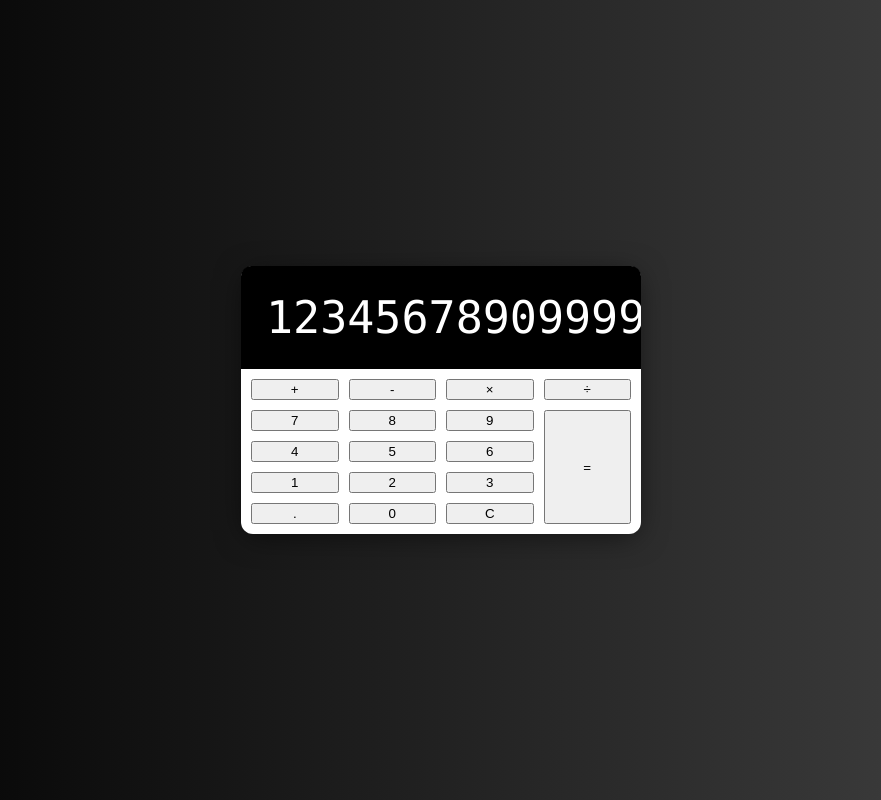
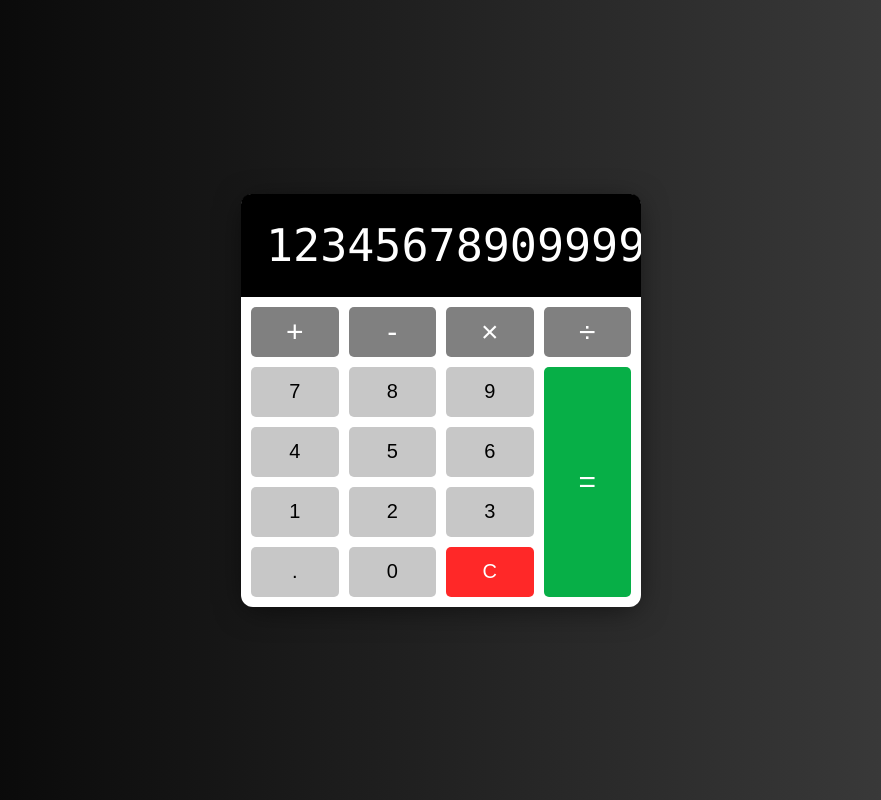
Before and after one commit to lihuang-zheng/basic-calculator, a plain HTML site: page index.html in a window 1280 px wide. Shown: the whole page, without its empty margins (199-1080 px from the left). Drawn offline with Linux system fonts and the light colour scheme.

Commit message:
added detailed styling to the calculator.

```diff
--- a/style.css
+++ b/style.css
@@ -52,9 +52,48 @@ body {
     grid-gap: 10px;
 }
 
+button {
+    min-height: 50px;
+    font-size: 20px;
+    font-weight: 100;
+    border: none;
+    border-radius: 5px;
+    cursor: pointer;
+    background: rgba(199, 199, 199);
+}
+
+button:hover {
+    filter: brightness(120%)
+}
+
+button:active {
+    transform: translateY(1.5px);
+}
+
+button:focus {
+    outline: none;
+}
+
+.operator {
+    background: grey;
+    color: white;
+    font-size: 30px;
+}
+
+.clear {
+    background: rgba(255, 40, 40);
+    color: white;
+}
+
+.clear:hover {
+    filter: brightness(90%)
+}
+
 .equal-sign {
     grid-column: -2;
     grid-row: 2 / span 4;
+
+    background: rgb(7, 175, 71)
 }
 
 /* Custom Scrollbar */
@@ -75,3 +114,10 @@ body {
 ::-webkit-scrollbar-thumb:hover {
     background: #555;
 }
+
+/* Media Query: Large Smartphone (vertical)*/
+@media screen and (max-width: 600px) {
+    .calculator {
+        width: 95%;
+    }
+}
```
